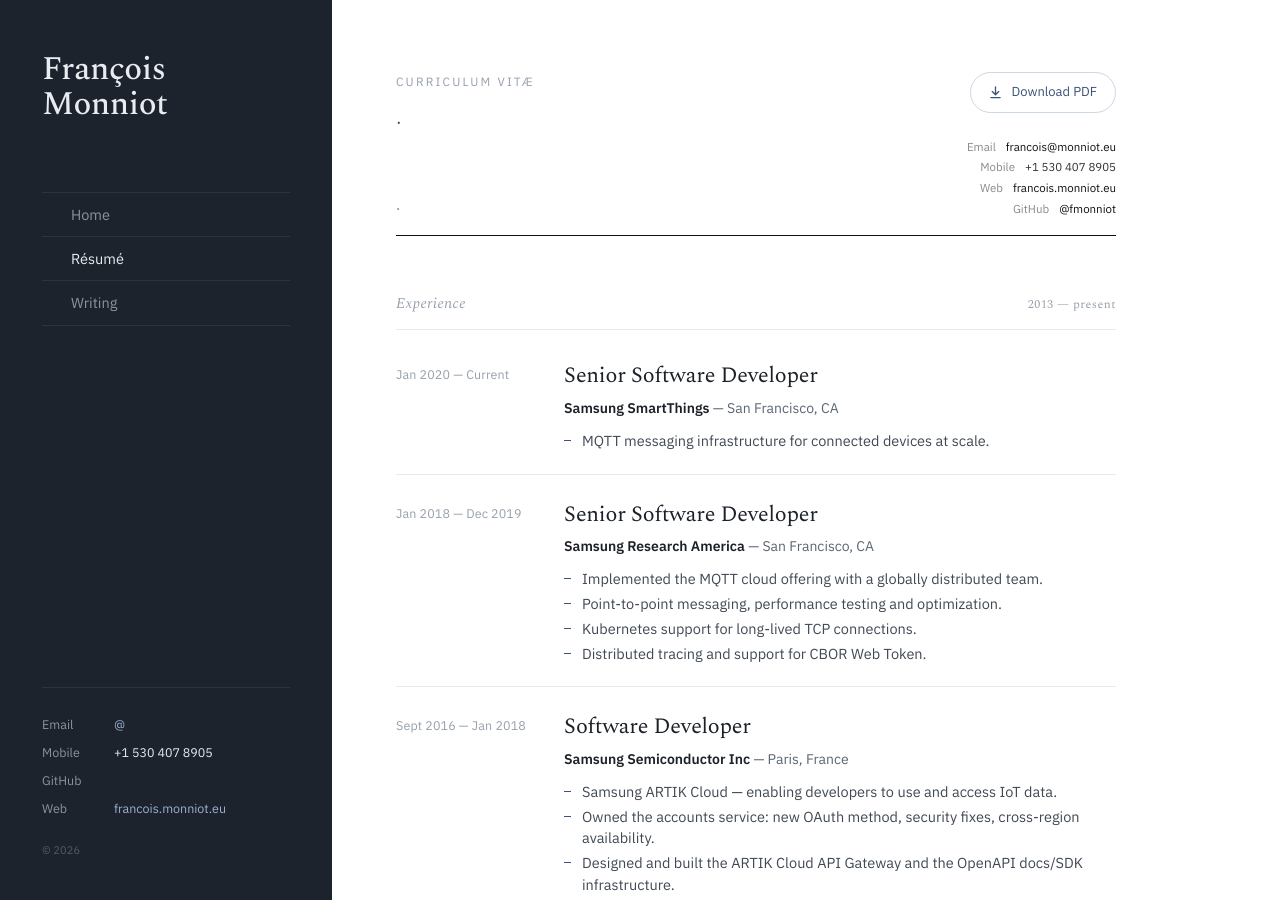
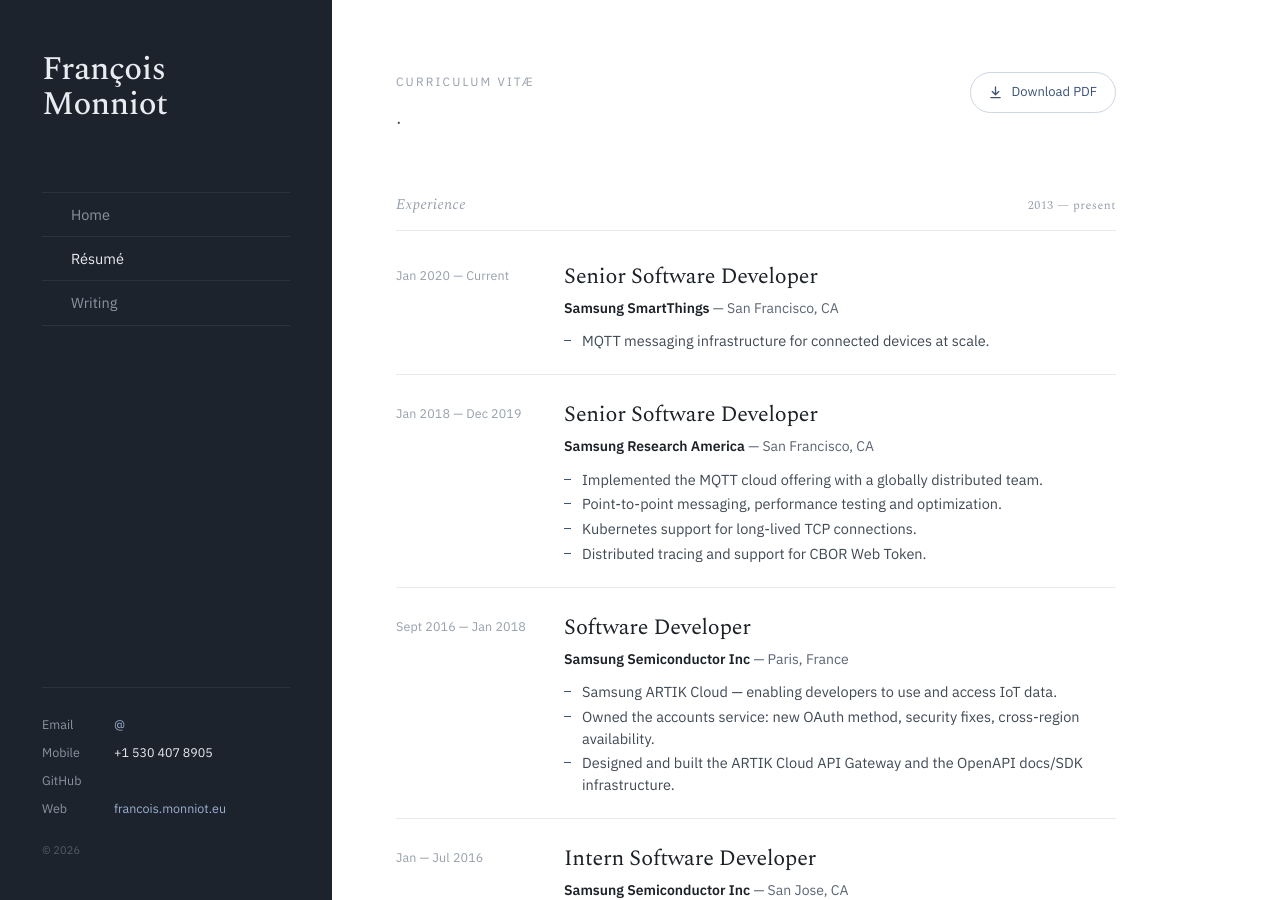
Before and after one commit to fmonniot/fmonniot.github.com, a Jekyll site: the page built from resume.html, in a window 1280 px wide and 900 px high. Built offline with Jekyll 4.4.1, drawn with Linux system fonts in a browser that asks for light colours.

Commit message:
Fix: move .print-only rule after .p-head to fix cascade order
.p-head { display: flex } was declared after .print-only { display: none }
with equal specificity, so flex was winning on screen. Moving .print-only
to come last restores the intended hide-on-screen behaviour.

Co-Authored-By: Claude Sonnet 4.6 <noreply@anthropic.com>

```diff
--- a/css/styles.scss
+++ b/css/styles.scss
@@ -244,7 +244,6 @@ h1.title {
 /* ─── Résumé print header ─────────────────────────────────────────────────
    .p-head is injected into resume.html and hidden on screen; in print it
    replaces the sidebar + resume-head with a compact name/contact block. */
-.print-only { display: none; }
 .p-head { display: flex; align-items: flex-end; justify-content: space-between; gap: 40px; border-bottom: 1.6px solid #111; padding-bottom: 16px; }
 .p-head .p-id { min-width: 0; }
 .p-name { font-family: var(--serif); font-size: 32px; font-weight: 500; letter-spacing: -0.02em; line-height: 1; color: #111; }
@@ -253,6 +252,7 @@ h1.title {
 .p-contact .row { display: grid; grid-template-columns: auto auto; gap: 10px; justify-content: end; }
 .p-contact .k { color: #8a8a8a; }
 .p-contact a { color: #111; }
+.print-only { display: none; }
 
 /* ─── Responsive ──────────────────────────────────────────────────────── */
 @media (max-width: 980px) {
```
Also changed, not shown: 1 other file.
